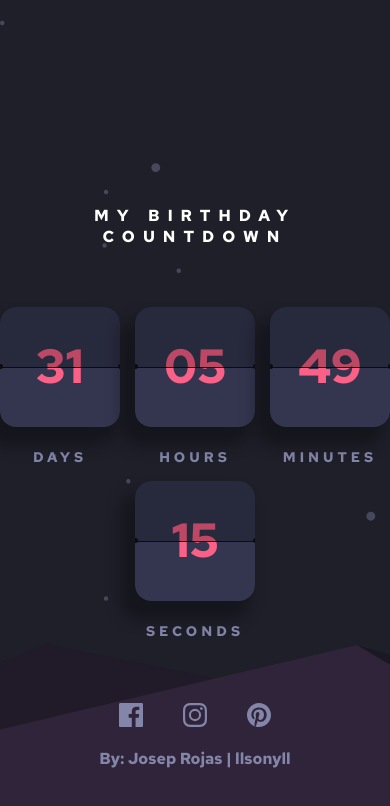
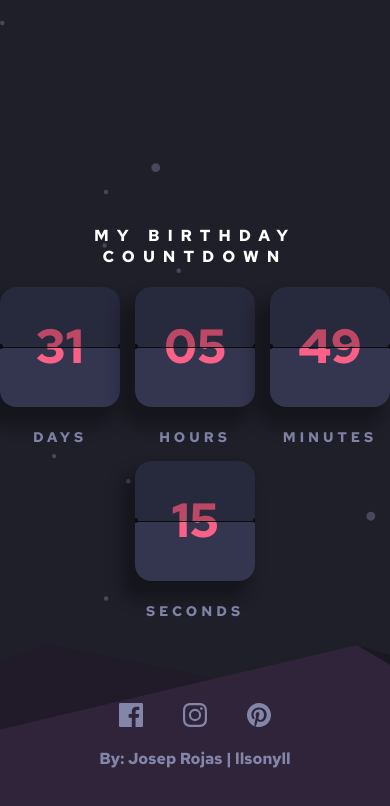
Before and after one commit to llsonyll/countdown-react, a React (Create React App) app: page / in a window 390 px wide. Shown: the top 806 px of the page. Built offline with nearby package versions, Linux system fonts and the light colour scheme.

Commit message:
title responsive margin

```diff
--- a/src/components/countdown/countdown.css
+++ b/src/components/countdown/countdown.css
@@ -4,3 +4,9 @@
     letter-spacing: 8px;
     margin-bottom: 60px;
 }
+
+@media screen and (max-width: 800px){
+    .countDown .title {
+        margin-bottom: 20px;
+    }
+}
```
